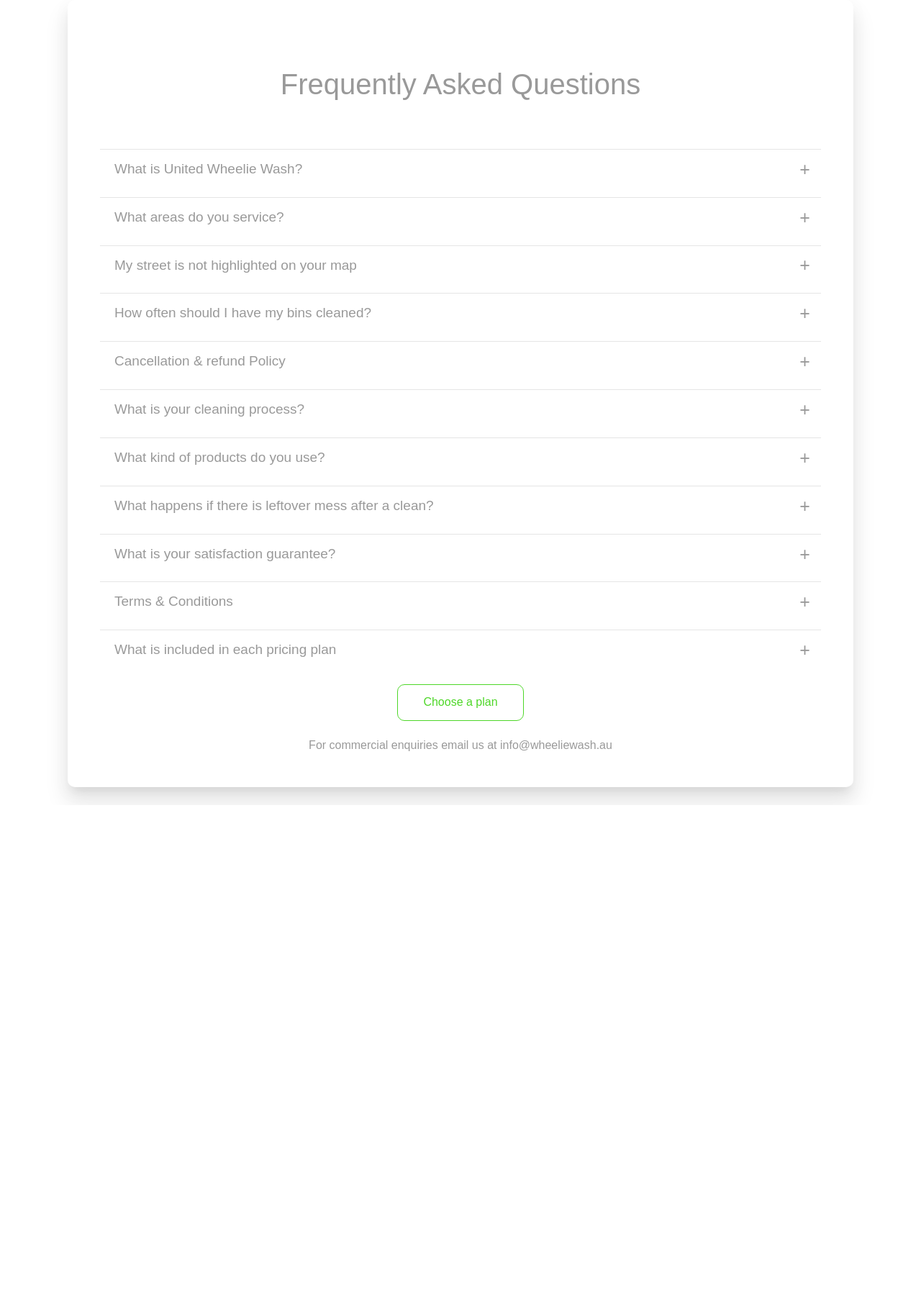
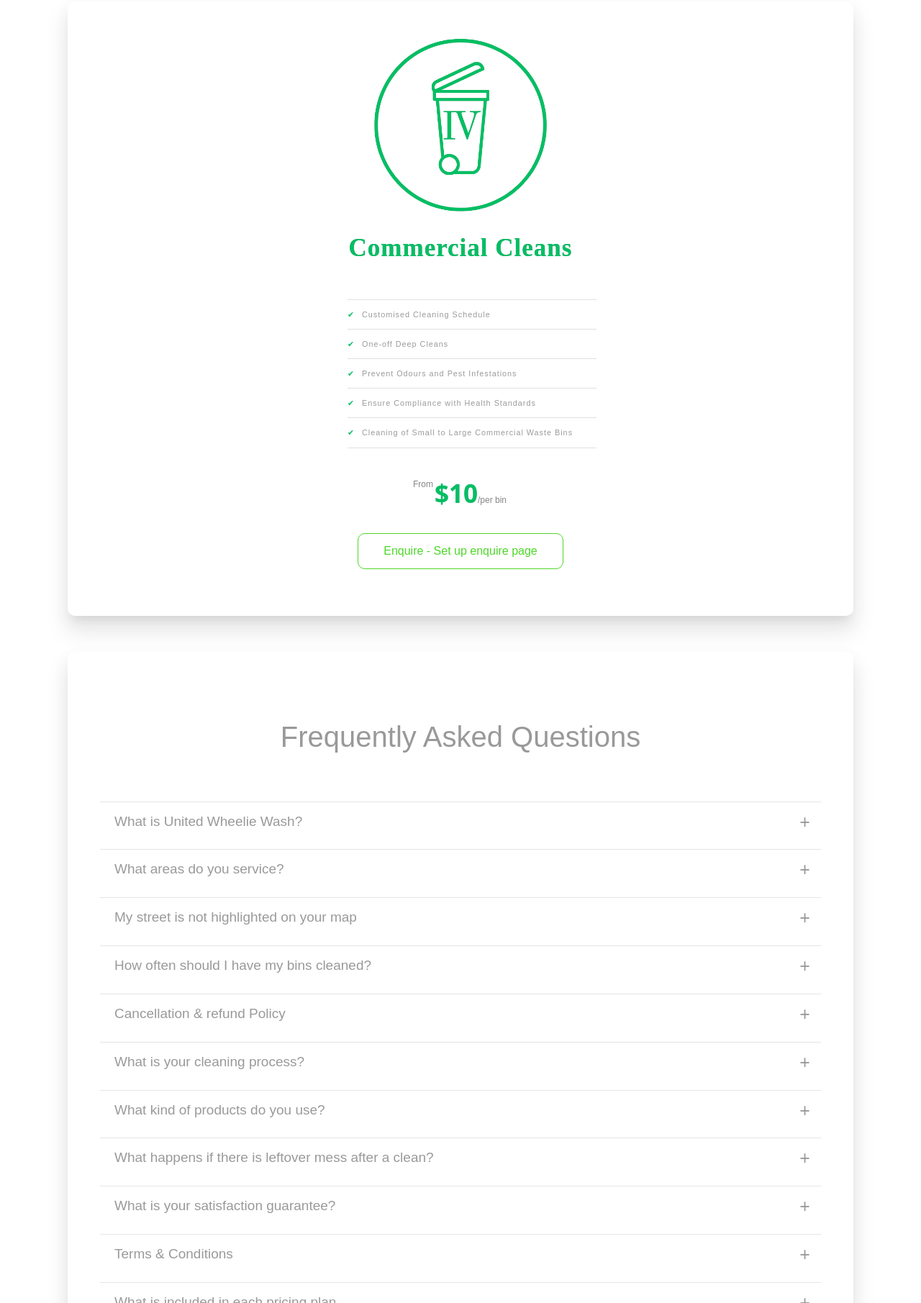
Before and after one commit to fred-py/stripe-subscription-checkout, a Flask app: page / in a window 1280 px wide. Shown: the part 4689-6500 px from the top of the page at 72% size. Before the commit the page ends 5805 px from the top, so only its background shows below. Run offline with Flask 3, Linux system fonts and the light colour scheme; some libraries are stand-ins or nearby versions; some web fonts are replaced.

Commit message:
LeadAddress created, updates to main view route. Note some changes on Condfig need to be reverted. Stripe metadata on checkout currently desabled, refer to servicem8_operations directopry

```diff
--- a/app/forms/interest_form.py
+++ b/app/forms/interest_form.py
@@ -2,7 +2,7 @@
 # so it is imported from flask_wtf. The fields and validators
 # however, are imported directly from the WTForms package.”
 from flask_wtf import FlaskForm  # Flask WebDev p. 114
-from wtforms import StringField, SubmitField
+from wtforms import StringField, SubmitField, SelectField
 # Information on validators on Flask WebDev p. 212
 from wtforms.validators import DataRequired, Email
 
@@ -26,5 +26,16 @@
     street = StringField('Street', validators=[DataRequired()])
     city = StringField('City', validators=[DataRequired()])
     postcode = StringField('Postcode', validators=[DataRequired()])
+    service = SelectField(
+        'Which Plan or Service are you interested in?',
+        choices=[
+            ('gold', 'Gold Subscription'),
+            ('silver', 'Silver Subscription'),
+            ('bronze', 'Bronze Subscription'),
+            ('one_off_res', 'One-Off residential'),
+            ('one_off_comm', 'One-Off Commercial'),
+            ('custom_comm', 'Customised Cleaning(Commercial)')
+        ]
+    )
     # SubmitField class represents a HTML <input type="submit"> in the rendered form
     submit = SubmitField('Submit')
--- a/app/main/views.py
+++ b/app/main/views.py
@@ -14,8 +14,8 @@
 from ..forms.interest_form import RegisterInterestForm
 from ..db_operations.servicem8_operations import data_transfer as d
 from ..db_operations.prepare_data import prepare_session_data, Customer
-from ..db_operations.crud_operations import add_user, add_lead
-#from ..models import Lead
+from ..db_operations.crud_operations import add_user, add_lead, get_email
+from ..models import Lead
 #from ..db_operations.query_ops import CustomerQuery as cq  # get_cus_id, get_order_date, get_payment_intent
 from ..emails import send_email
 
@@ -72,20 +72,47 @@
     form = RegisterInterestForm()
 
     if form.validate_on_submit():
-        # User data is assigned to Flask's session to be
-        # to be remembered beyond the request.
-        session['name'] = form.name.data
-        form.name.data = ''  # If name unknown, the variable is initialised to None
-        return redirect(url_for('registered-interest'))  # redirects to registration received page
-    # Passing favicon en var to render on deployment
-    return render_template('stripe/index.html', form=form, name=session.get('name'), favicon=os.getenv('FAVICON'))
+        email = form.email.data
+        lead = get_email(email)
+        if lead is None:
+            data = {
+                'name': form.name.data,
+                'email': form.email.data,
+                'mobile': form.mobile.data,
+                'street': form.street.data,
+                'city': form.city.data,
+                'postcode': form.postcode.data,
+                'service': form.service.data,
+            }
+            # Saves to database
+            # Returns lead object that is passed to
+            # name parameter on redirect to retrieve Lead name
+            # This reduces database queries
+            add_lead(data, test=True)
+
+            # Sends internal email notification
+            sbj = 'Someone has registered their interest in Wheelie Wash'
+            template = 'database/mail/user_interest'
+            recipients = 'rezende.f@outlook.com'
+            send_email(recipients, sbj, template, **data)
+            flash('Thank you for registering your interest!', 'success')  # Add a success message
+            session['known'] = False
+            return redirect(url_for('main.submitted_page', name=lead.name, favicon=os.getenv('FAVICON')))  # redirects to registration received page
+        else:
+            session['known'] = True
+            flash('Email address already in use', 'success')  # Add a success message
+            # User data is assigned to Flask's session to be
+            # to be remembered beyond the request.
+            #session['name'] = form.name.data
+            #form.name.data = ''  # If name unknown, the variable is initialised to None
+    return render_template('stripe/index.html', form=form, favicon=os.getenv('FAVICON'))
 
 
 @main.route('/registered-interest', methods=['GET'])
 def submitted_page():
     """Renders page after interest form
     is submitted succesfully"""
-    name = session.get('name')
+    name = request.args.get('name')
     return render_template('stripe/submitted.html', name=name, favicon=os.getenv('FAVICON'))
 
 @main.route('/bootstrap', methods=['GET', 'OPTIONS'])
--- a/app/static/stripe/css/global2.css
+++ b/app/static/stripe/css/global2.css
@@ -82,7 +82,7 @@
     position: inherit;
     font-family: InterVariable, sans-serif;
     font-variation-settings: 'wght' 800;
-    color: #fff;
+    color: var(--wheelie-green);
     transform: translateY(100%);
     letter-spacing: 1px;
     font-size: 33px;
@@ -300,6 +300,16 @@
 
   .pricing-price.starts-at:before {
     content: "Starts at ";
+    font-family: sans-serif;
+    transform: translateY(-22px) translateX(-2px);
+    font-size: 12px;
+    font-weight: 300;
+	display: inline-block;
+	color:var(--gray-light);
+  }
+
+  .pricing-price.from:before {
+    content: "From ";
     font-family: sans-serif;
     transform: translateY(-22px) translateX(-2px);
     font-size: 12px;
--- a/app/static/stripe/js/loadMap.js
+++ b/app/static/stripe/js/loadMap.js
@@ -114,6 +114,11 @@
         [-33.868355, 114.985271],
     ],
     [   // Witchcliffe
+        [-34.026875, 115.100026],
+        [-34.027186, 115.098932],
+        [-34.023049, 115.096936],
+        [-34.022447, 115.098975],
+        [-34.016682, 115.097623],
         [-34.016667, 115.097923],
         [-34.016738, 115.10303],
         [-34.023675, 115.106678],
@@ -130,6 +135,19 @@
         // NOTE: ADD ZOOM IN WITH FINGERS
         // OPTION FOR MOBILE USERS OR ADD
         // NOTE SAYING ZOOM IN WITH + sign instead.
+    ],
+    [
+        // Witchcliffe Roe Road West
+        [-34.009247, 115.081315],
+        [-34.009283, 115.083032],
+        [-34.010635, 115.087194],
+        [-34.012602, 115.091765],
+        [-34.011606, 115.095971],
+        [-34.012051, 115.096078],
+        [-34.013456, 115.092044],
+        [-34.013385, 115.091271],
+        [-34.009988, 115.082731],
+        [-34.01003, 115.081701],
     ]
 
 
--- a/app/templates/stripe/coming_soon.html
+++ b/app/templates/stripe/coming_soon.html
@@ -76,10 +76,10 @@
                         {{ form.mobile.label(class="form-label") }}
                         {{ form.mobile(class="form-control") }}
                       </div>
+
+                      {{ form.submit(class="pricing-button is-featured") }}
+
                     </div>
-
-
-                    {{ form.submit(class="pricing-button is-featured") }}
                   </form>
                 </div>
                 {% endif %}
--- a/app/templates/stripe/index.html
+++ b/app/templates/stripe/index.html
@@ -49,6 +49,18 @@
                 <p>Fresh Bins, Happy Home!</p>
                 <p>Eco-Friendly Cleaning: Wash, Sanitise, Deodorise. No Residue.</p>
             </div>
+            <div class="container">
+              <div class="panel pricing-table">
+                <h1>Serviced Areas For Subscription Customers Only</h1>
+                <hr>
+                  <div class="serviced-areas">
+                    Note: Serviced areas apply to subscription customers only. For commercial and one-off cleans, areas not highlighted below can still be serviced.
+                  </div>
+                </hr>
+                <div id="map"></div>
+                <script src="/stripe/js/loadMap.js"></script>
+              </div>
+            </div>
             <div class="header__title">Choose a plan</div>
         </header>
         <form action="/create-checkout-session" method="POST">
@@ -58,7 +70,7 @@
               <div class="pricing-plan">
               <div id="anchor-gold"></div> <!-- Anchor Point -->
                 <img src="/stripe/img/gold.png" alt="" class="pricing-img">
-                      <h2 class="pricing-header">Gold</h2>
+                      <h2 class="pricing-header">Gold Subscription</h2>
                       <ul class="pricing-features">
                         <div class="container.description">
                           <li class="pricing-features-item">3 Bins Cleaned Monthly</li>
@@ -78,7 +90,7 @@
                   <div class="panel pricing-table">
                       <div class="pricing-plan">
                       <img src="/stripe/img/silver.png" alt="" class="pricing-img">
-                      <h2 class="pricing-header">Silver</h2>
+                      <h2 class="pricing-header">Silver Subscription</h2>
                       <ul class="pricing-features">
                         <div class="container.description">
                           <li class="pricing-features-item">3 Bins Cleaned Quarterly</li>
@@ -97,7 +109,7 @@
                 <div class="panel pricing-table">
                     <div class="pricing-plan">
                         <img src="/stripe/img/bronze.png" alt="" class="pricing-img">
-                        <h2 class="pricing-header">Bronze</h2>
+                        <h2 class="pricing-header">Bronze Subscription</h2>
                         <ul class="pricing-features">
                           <div class="container.description">
                             <li class="pricing-features-item">Clean 1 to 4 bins</li>
@@ -138,18 +150,35 @@
               </div>
             </div>
           </div>
-        <div class="container">
-          <div class="panel pricing-table">
-            <h1>Serviced Areas</h1>
-            <hr>
-              <div class="serviced-areas">We service all areas where your street is located within the highlighted red area. Easily check if your area is serviced by zooming onto your street.</div>
-            </hr>
-            <div id="map"></div>
-            <script src="/stripe/js/loadMap.js"></script>
-          </div>
-        </div>
+        </form>
 
-        <!-- ============== FAQs ============== -->
+          <form action="/create-checkout-session" method="POST">
+            <input type="hidden" id="oneOff" name="priceId">
+            <div class="container">
+              <div class="panel pricing-table">
+                <div class="pricing-plan">
+                  <img src="/stripe/img/one-off.png" alt="" class="pricing-img">
+                  <h2 class="pricing-header">Commercial Cleans</h2>
+                  <ul class="pricing-features">
+                    <div class="container.description">
+                      <li class="pricing-features-item">Customised Cleaning Schedule</li>
+                      <li class="pricing-features-item">One-off Deep Cleans</li>
+                      <li class="pricing-features-item">Prevent Odours and Pest Infestations</li>
+                      <li class="pricing-features-item">Ensure Compliance with Health Standards</li>
+                      <li class="pricing-features-item">Cleaning of Small to Large Commercial Waste Bins</li>
+                    </div>
+                  </ul>
+                  <span class="pricing-price one-off from">$10</span>
+                  <!--  href="#/", it might be part of a JavaScript-based routing system
+                    in a single-page application (SPA). In such applications, changes in
+                    the part of the URL after the # are used to dynamically load different
+                    content without refreshing the page.-->
+                  <button href="#/" class="pricing-button" id="one-off-btn" onclick="fetchPrice('oneOff')">Enquire - Set up enquire page</button>
+                </div>
+              </div>
+            </div>
+          </form>
+                <!-- ============== FAQs ============== -->
         <div class="container">
           <a id="faqs"></a> <!-- Invisible Anchor Point -->
             <div class="panel pricing-table">
@@ -194,8 +223,6 @@
                                     {{ form.name.label(class="form-label") }}
                                     {{ form.name(class="form-control") }}
                                   </div>
-
-
                                   <div class="mb-3">
                                     {{ form.email.label(class="form-label") }}
                                     {{ form.email(class="form-control") }}
@@ -203,6 +230,22 @@
                                   <div class="mb-3">
                                     {{ form.mobile.label(class="form-label") }}
                                     {{ form.mobile(class="form-control") }}
+                                  </div>
+                                  <div class="mb-3">
+                                    {{ form.street.label(class="form-label") }}
+                                    {{ form.street(class="form-control") }}
+                                  </div>
+                                  <div class="mb-3">
+                                    {{ form.city.label(class="form-label") }}
+                                    {{ form.city(class="form-control") }}
+                                  </div>
+                                  <div class="mb-3">
+                                    {{ form.postcode.label(class="form-label") }}
+                                    {{ form.postcode(class="form-control") }}
+                                  </div>
+                                  <div class="mb-3">
+                                    {{ form.service.label(class="form-label") }}
+                                    {{ form.service(class="form-control") }}
                                   </div>
                                 </div>
 
--- a/server.py
+++ b/server.py
@@ -5,7 +5,7 @@
 #from app.models import CustomerDB, Address, Bin, Subscription, Invoice
 from dotenv import load_dotenv, find_dotenv
 from app.models import User, Role, CustomerDB, \
-    Address, Bin, Subscription, Invoice
+    Address, Bin, Subscription, Invoice, Lead
 from app.query_ops import CustomerQuery, BinQuery
 
 # Setup Stripe python client library
@@ -26,7 +26,7 @@
         CustomerDB=CustomerDB, Address=Address,
         Bin=Bin, Subscription=Subscription,
         Invoice=Invoice, CustomerQuery=CustomerQuery,
-        BinQuery=BinQuery
+        BinQuery=BinQuery, Lead=Lead,
     )
 
 
```
Also changed, not shown: app/db_operations/crud_operations.py (+38 -11 lines), app/models.py (+39 -1 lines).
